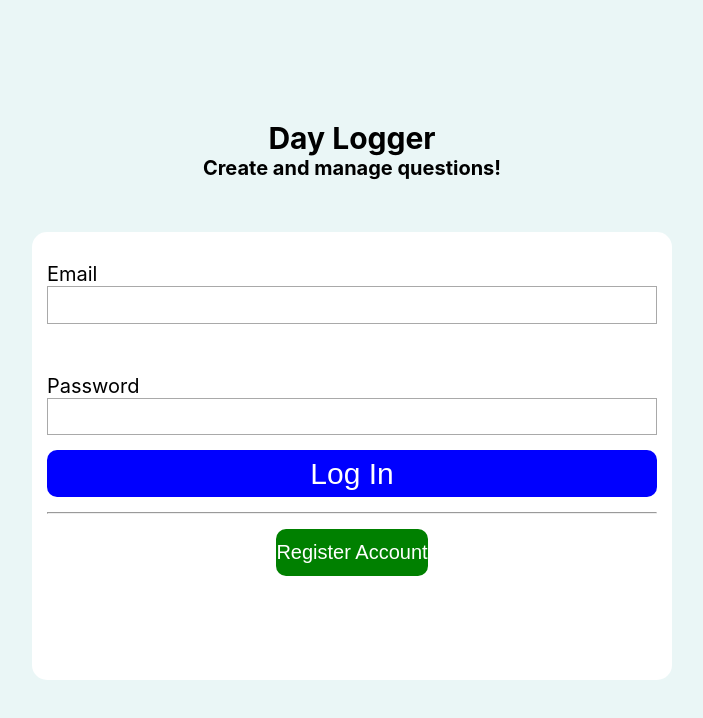
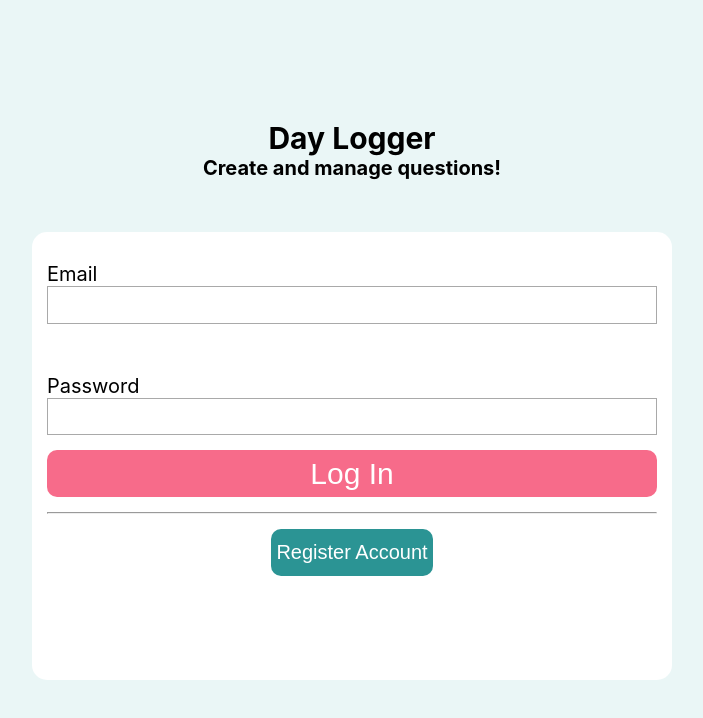
Before and after one commit to Ratanak-Rin-Sbu/Day-Logger-client, a React (Create React App) app: page / in a window 1280 px wide. Shown: the top 718 px of the page, without its empty margins (288-991 px from the left). Built offline with nearby package versions, Linux system fonts and the light colour scheme; no server answers.

Commit message:
added sample user and data && adjust css color

```diff
--- a/src/App.css
+++ b/src/App.css
@@ -124,7 +124,7 @@ h2 {
 	width: 100%;
 	height: 25%;
 	color: white;
-	background-color: blue;
+	background-color: #f76b8a;
 	border: none;
 	border-radius: 10px;
 	margin-bottom: 15px;
@@ -133,9 +133,10 @@ h2 {
 
 #btn-create {
 	width: fit-content;
+	padding: 5px;
 	height: 25%;
 	color: white;
-	background-color: green;
+	background-color: #2b9494;
 	border: none;
 	border-radius: 10px;
 	margin-top: 15px;
@@ -502,7 +503,7 @@ h2 {
 .btn-csv {
 	border-radius: 5px;
 	padding: 5px;
-	background-color:#eaf6f6;
+	background-color: #eaf6f6;
 }
 
 /* NOTE Admin section */
--- a/src/Home.js
+++ b/src/Home.js
@@ -178,7 +178,7 @@ function Home({ profile, setProfile, setIsLogin }) {
 						alt="user-profile-pic"
 						src={
 							profile?.profileImageUrl ||
-							`${process.env.PUBLIC_URL}/assets/images/cat1.jpg`
+							`${process.env.PUBLIC_URL}/assets/images/default-prof-pic.jpg`
 						}
 					/>
 				</button>
--- a/src/components/Profile.js
+++ b/src/components/Profile.js
@@ -134,7 +134,7 @@ function Profile({
 								alt="user-profile"
 								src={
 									profile?.profileImageUrl ||
-									`${process.env.PUBLIC_URL}/assets/images/cat1.jpg`
+									`${process.env.PUBLIC_URL}/assets/images/default-prof-pic.jpg`
 								}
 							/>
 						</button>
```
Also changed, not shown: public/assets/images/cat1.jpg (deleted).
